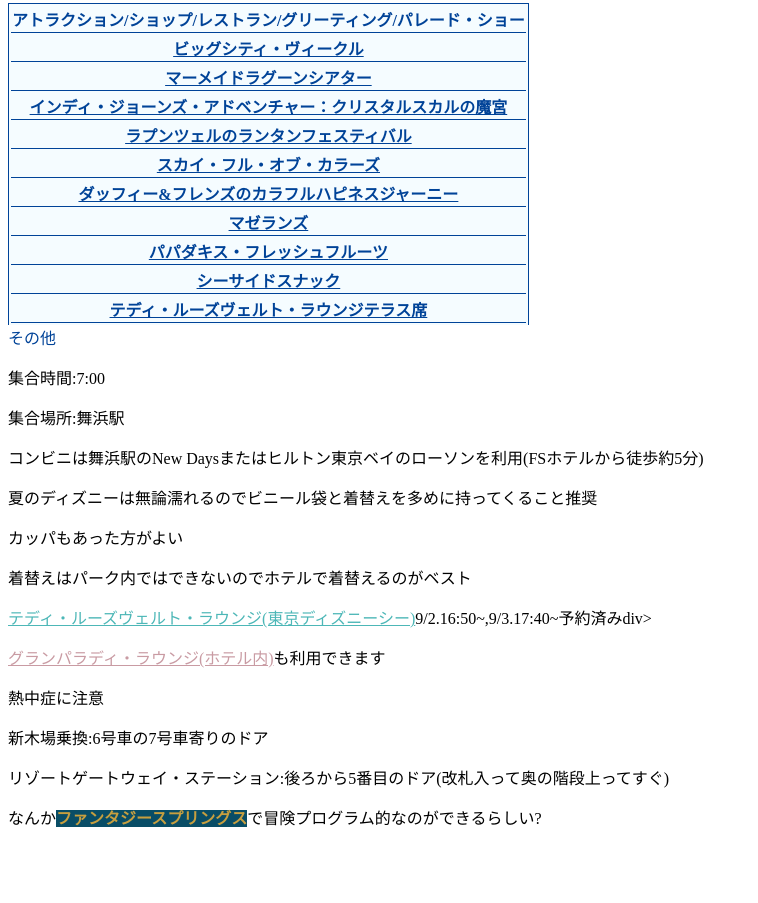
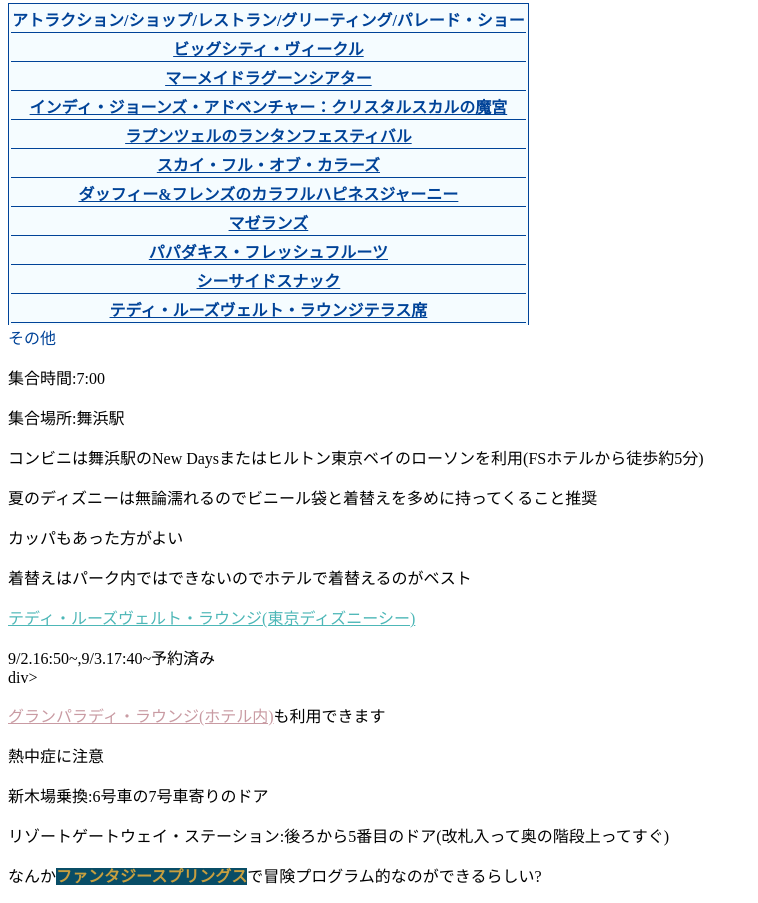
Before and after one commit to Menten9999/TDRsummer, a plain HTML site: page index.html in a window 1280 px wide. Shown: the part 2868-3771 px from the top of the page, without its empty margins (0-758 px from the left). Before the commit the page ends 3713 px from the top, so only its background shows below. Drawn offline with Linux system fonts and the light colour scheme.

Commit message:
Update index.html

```diff
--- a/index.html
+++ b/index.html
@@ -212,7 +212,7 @@
 <p class="any">カッパもあった方がよい</p>
 <p class="any">着替えはパーク内ではできないのでホテルで着替えるのがベスト</p>
 <p class="any>サンダルを持ってきておくことをおすすめします</p>
-<p class="any"><a href="https://www.tokyodisneyresort.jp/tds/restaurant/detail/429/" target="_blank" class="sea">テディ・ルーズヴェルト・ラウンジ(東京ディズニーシー)</a><divclass="any">9/2.16:50~,9/3.17:40~予約済み</divclass>div></p>
+<p class="any"><a href="https://www.tokyodisneyresort.jp/tds/restaurant/detail/429/" target="_blank" class="sea">テディ・ルーズヴェルト・ラウンジ(東京ディズニーシー)</a><div class="any">9/2.16:50~,9/3.17:40~予約済み</div>div></p>
 <p class="any"><a href="https://www.tokyodisneyresort.jp/hotel/fsh/fcu/restaurant/grand.html" target="_blank" class="FSH">グランパラディ・ラウンジ(ホテル内)</a>も利用できます</p>
 <p class="any">熱中症に注意</p>
 <p class="any">新木場乗換:6号車の7号車寄りのドア</p>
```
